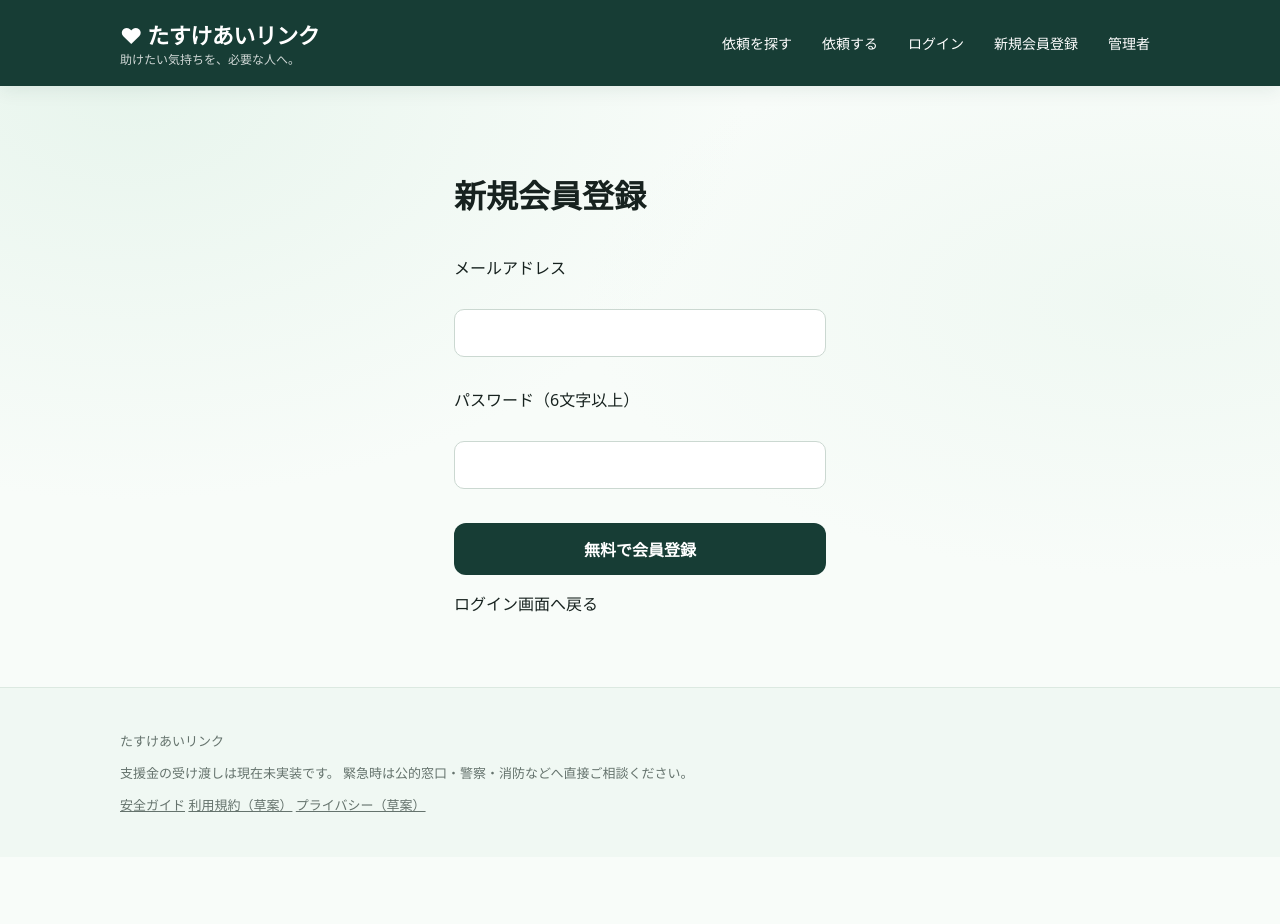
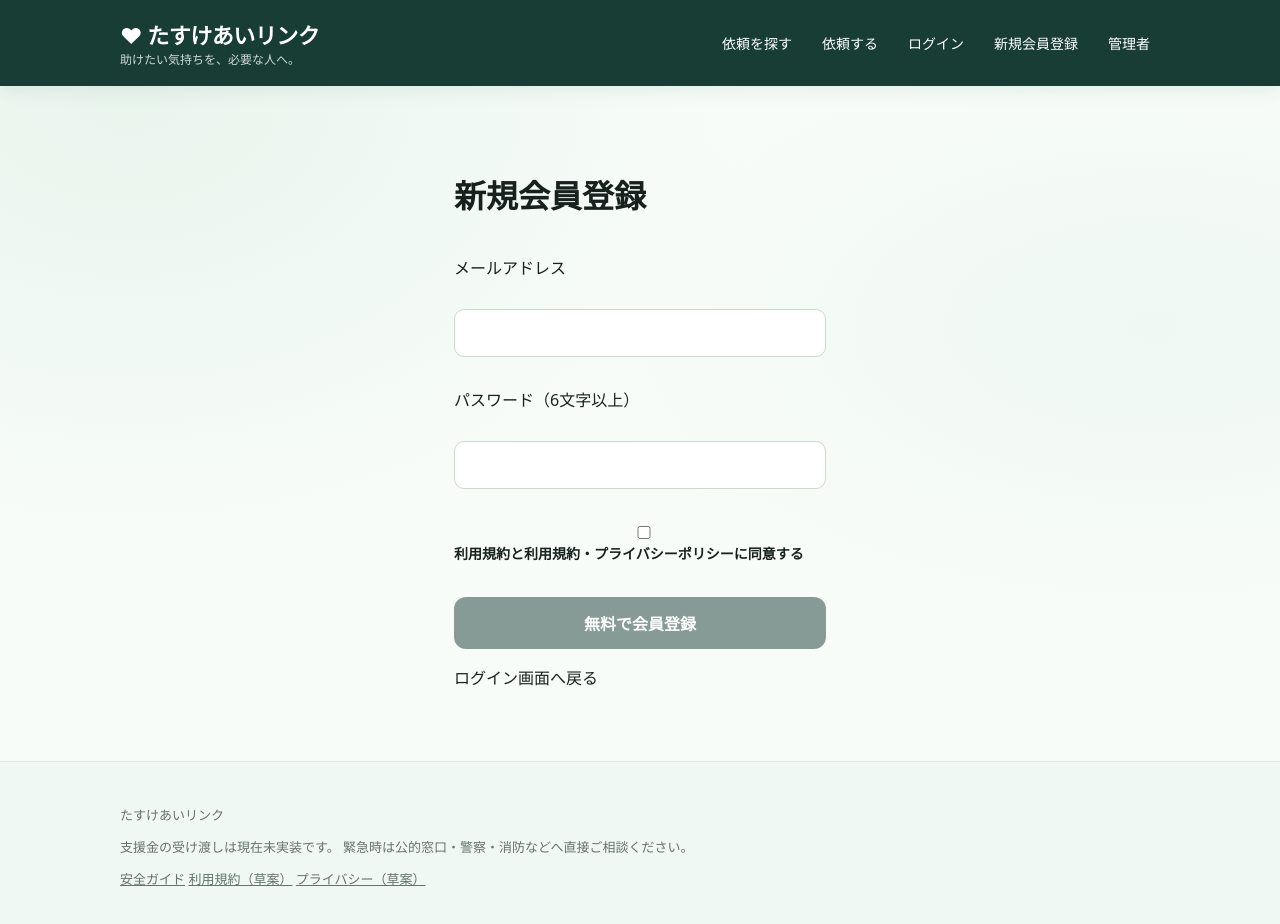
Before and after one commit to nkcleankazu-ai/tasukeai-link, a Next.js app: page /signup in a window 1280 px wide. Shown: the top 924 px of the page. Before the commit the page ends 857 px from the top, so only its background shows below. Built offline with nearby package versions, Linux system fonts and the light colour scheme; no server answers.

Commit message:
Implement terms agreement checkbox in signup form
Added checkbox for terms agreement and validation message.

```diff
--- a/app/signup/page.tsx
+++ b/app/signup/page.tsx
@@ -7,14 +7,22 @@ import { createClient } from "@/lib/supabase";
 export default function SignupPage() {
   const [email, setEmail] = useState("");
   const [password, setPassword] = useState("");
+  const [agreed, setAgreed] = useState(false);
   const [message, setMessage] = useState("");
   const [loading, setLoading] = useState(false);
 
   async function handleSignUp(e: FormEvent<HTMLFormElement>) {
     e.preventDefault();
+
+    if (!agreed) {
+      setMessage("利用規約とプライバシーポリシーへの同意が必要です。");
+      return;
+    }
+
     setLoading(true);
     setMessage("");
 
+    try {
       const supabase = createClient();
       const { data, error } = await supabase.auth.signUp({
         email,
@@ -27,7 +35,12 @@ export default function SignupPage() {
         window.location.href = "/requests";
         return;
       } else {
-      setMessage("確認メールを確認してください。");
+        setMessage("確認メールを確認してください。メール内のリンクから登録を完了できます。");
+      }
+    } catch (error) {
+      setMessage(
+        error instanceof Error ? error.message : "エラーが発生しました。"
+      );
     }
 
     setLoading(false);
@@ -36,6 +49,7 @@ export default function SignupPage() {
   return (
     <main style={{ maxWidth: "420px", margin: "40px auto", padding: "24px" }}>
       <h1>新規会員登録</h1>
+
       <form onSubmit={handleSignUp}>
         <p>メールアドレス</p>
         <input
@@ -43,8 +57,10 @@ export default function SignupPage() {
           value={email}
           onChange={(e) => setEmail(e.target.value)}
           required
+          autoComplete="email"
           style={{ width: "100%", padding: "12px", boxSizing: "border-box" }}
         />
+
         <p>パスワード（6文字以上）</p>
         <input
           type="password"
@@ -52,16 +68,31 @@ export default function SignupPage() {
           onChange={(e) => setPassword(e.target.value)}
           required
           minLength={6}
+          autoComplete="new-password"
           style={{ width: "100%", padding: "12px", boxSizing: "border-box" }}
         />
+
+        <label style={{ display: "block", marginTop: "20px" }}>
+          <input
+            type="checkbox"
+            checked={agreed}
+            onChange={(e) => setAgreed(e.target.checked)}
+          />
+          {" "}利用規約と
+          <Link href="/terms">利用規約</Link>・
+          <Link href="/privacy">プライバシーポリシー</Link>
+          に同意する
+        </label>
+
         <button
           type="submit"
-          disabled={loading}
+          disabled={loading || !agreed}
           style={{ width: "100%", padding: "14px", marginTop: "20px" }}
         >
           {loading ? "登録中..." : "無料で会員登録"}
         </button>
       </form>
+
       <p role="status">{message}</p>
       <Link href="/login">ログイン画面へ戻る</Link>
     </main>
```
Lines whose indentation alone changed are shown as unchanged.
